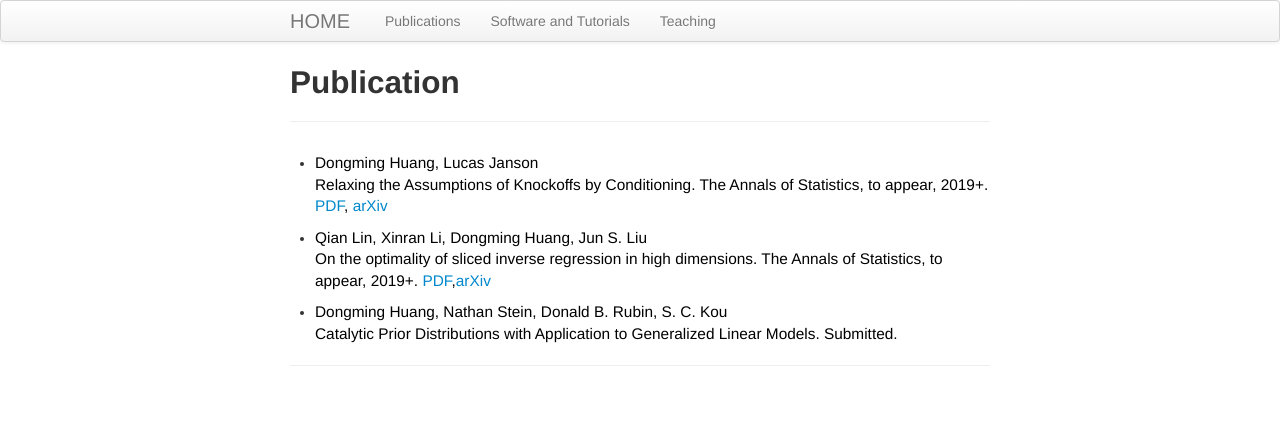
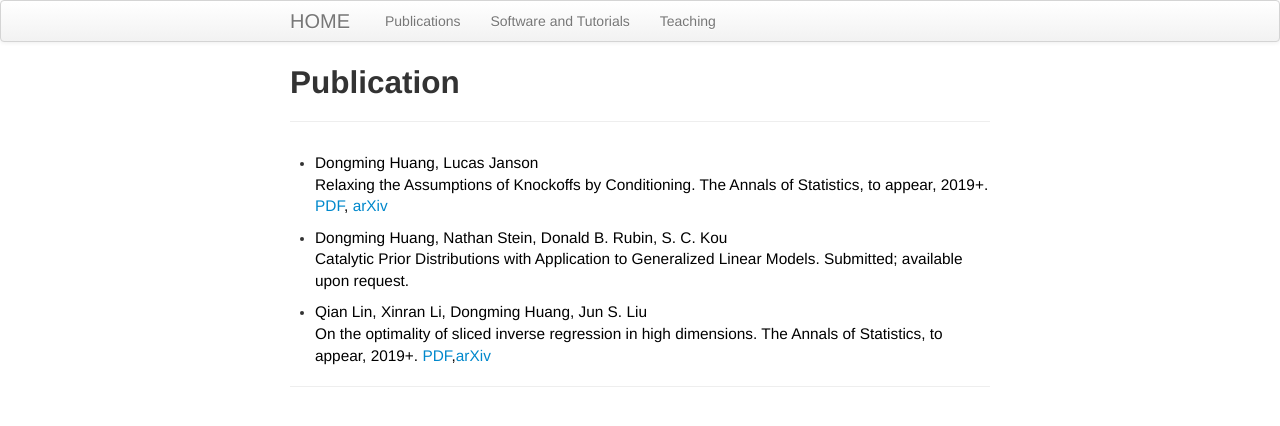
Before and after one commit to stathuang/dmhuang.github.io, a Jekyll site: the page built from pages/pubs.md, in a window 1280 px wide. Shown: the top 426 px of the page. Built offline with Jekyll 4.4.1, drawn with Linux system fonts in a browser that asks for light colours.

Commit message:
Update pubs.md

```diff
--- a/pages/pubs.md
+++ b/pages/pubs.md
@@ -9,8 +9,8 @@ description: List of Publication
 Relaxing the Assumptions of Knockoffs by Conditioning. The Annals of Statistics, to appear, 2019+.
 [PDF](cknockoff.pdf), [arXiv](https://arxiv.org/abs/1903.02806)
 
+- Dongming Huang, Nathan Stein, Donald B. Rubin, S. C. Kou\\
+Catalytic Prior Distributions with Application to Generalized Linear Models. Submitted; available upon request.
+
 - Qian Lin, Xinran Li, Dongming Huang, Jun S. Liu\\
 On the optimality of sliced inverse regression in high dimensions. The Annals of Statistics, to appear, 2019+. [PDF](https://www.e-publications.org/ims/submission/AOS/user/submissionFile/35677?confirm=af74fff9),[arXiv](https://arxiv.org/abs/1701.06009)
-
-- Dongming Huang, Nathan Stein, Donald B. Rubin, S. C. Kou\\
-Catalytic Prior Distributions with Application to Generalized Linear Models. Submitted.
```
